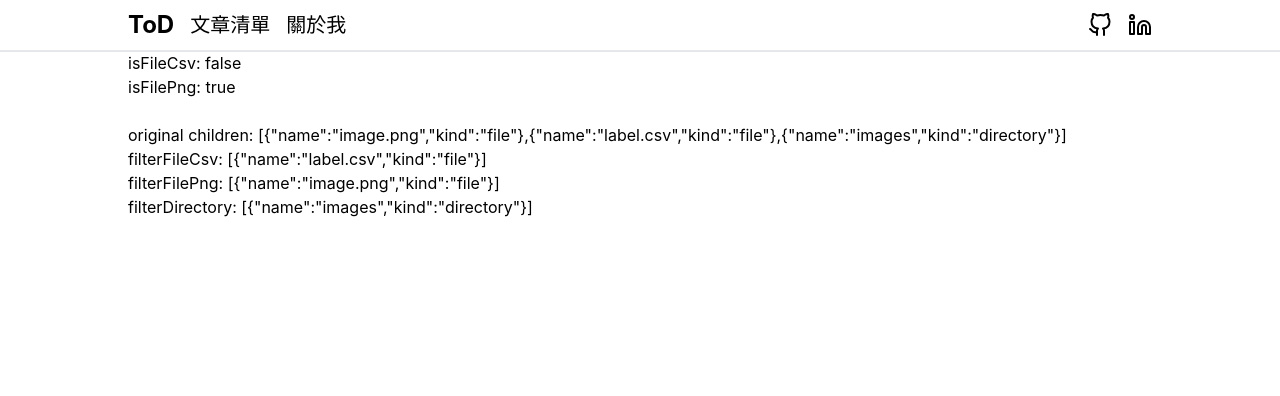
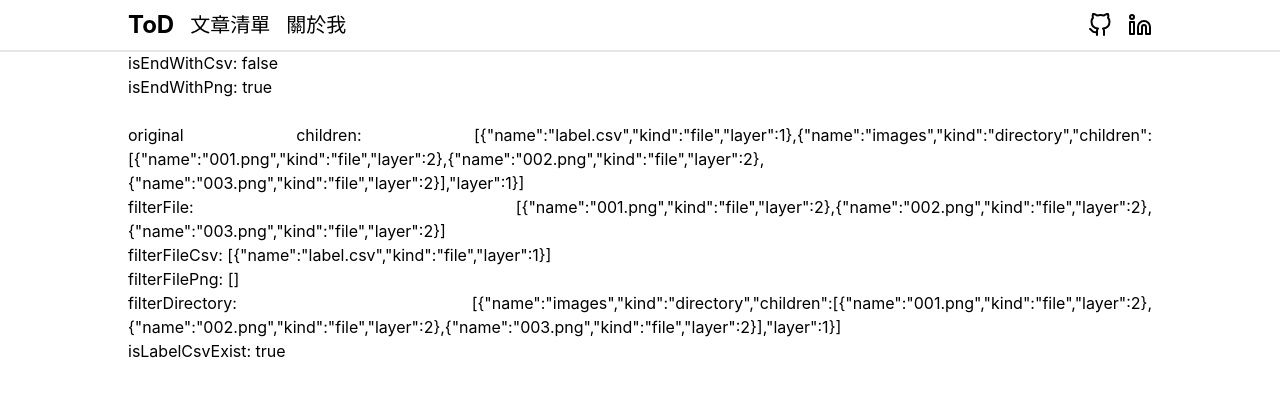
Before and after one commit to renovate-bot/ToDSung-_-tod-blog, a Next.js app: page /FP in a window 1280 px wide. Shown: the top 396 px of the page. Built offline with nearby package versions, Linux system fonts and the light colour scheme; a web font is replaced by a local one.

Commit message:
feat: add some functional programming code day2

```diff
--- a/pages/FP/index.tsx
+++ b/pages/FP/index.tsx
@@ -1,72 +1,122 @@
-import { get } from 'lodash/fp';
 import filter from 'lodash/fp/filter';
 import flow from 'lodash/fp/flow';
+import get from 'lodash/fp/get';
 import isEqual from 'lodash/fp/isEqual';
+import some from 'lodash/fp/some';
 
 const fileName = 'image.png';
 
-const getFileExtension: (fileName: string) => string = fileName =>
-  fileName.split('.').slice(-1)[0];
+const isEndWithCsv: (fileName: string) => boolean = fileName =>
+  fileName.endsWith('.csv');
 
-const isFileCsv = flow([
-  getFileExtension, //
-  isEqual('csv'),
-]);
+const isEndWithPng: (fileName: string) => boolean = fileName =>
+  fileName.endsWith('.png');
 
-const isFilePng = flow([
-  getFileExtension, //
-  isEqual('png'),
-]);
+const isStringFile = isEqual('file');
+const isStringDirectory = isEqual('directory');
 
-const isDirectory = isEqual('directory');
+type directoryObj = {
+  name: string;
+  children?: directoryObj[];
+  kind: string;
+  file?: File | null;
+  layer: number;
+};
 
-const children = [
-  {
-    name: 'image.png',
-    kind: 'file',
-  },
+const directoryStructure: directoryObj = {
+  name: 'root',
+  children: [
     {
       name: 'label.csv',
       kind: 'file',
+      layer: 1,
     },
     {
       name: 'images',
       kind: 'directory',
+      children: [
+        {
+          name: '001.png',
+          kind: 'file',
+          layer: 2,
         },
-];
+        {
+          name: '002.png',
+          kind: 'file',
+          layer: 2,
+        },
+        {
+          name: '003.png',
+          kind: 'file',
+          layer: 2,
+        },
+      ],
+      layer: 1,
+    },
+  ],
+  kind: 'directory',
+  file: null,
+  layer: 0,
+};
+const { children } = directoryStructure;
 
-const filterFileCsv = filter(
+const isFile = flow([
+  get('kind'), //
+  isStringFile,
+]);
+
+const filterFile = filter(isFile);
+
+const isFileCsv: (directory: directoryObj) => boolean = directory =>
   flow([
     get('name'), //
-    isFileCsv,
-  ])
-);
+    isEndWithCsv,
+  ])(directory) && isFile(directory);
+
+const filterFileCsv = filter(isFileCsv);
 
 const filterFilePng = filter(
   flow([
     get('name'), //
-    isFilePng,
+    isEndWithPng,
   ])
 );
 
 const filterDirectory = filter(
   flow([
     get('kind'), //
-    isDirectory,
+    isStringDirectory,
   ])
 );
+
+const isLayer: (layer: number) => Function = layer =>
+  flow([
+    get('layer'), //
+    isEqual(layer),
+  ]);
+
+const isLayer1 = isLayer(1);
+const isLayer2 = isLayer(2);
+
+const isLabelCsvExist = some(isLayer1 && isFileCsv);
 
 const HomeFP = () => {
   return (
     <main className='map__container h-[calc(100vh-3.5rem)] md:h-[calc(100vh-3.25rem)]'>
-      <div>isFileCsv: {`${isFileCsv(fileName)}`}</div>
-      <div>isFilePng: {`${isFilePng(fileName)}`}</div>
+      <div>isEndWithCsv: {`${isEndWithCsv(fileName)}`}</div>
+      <div>isEndWithPng: {`${isEndWithPng(fileName)}`}</div>
       <br />
       <div>original children: {JSON.stringify(children)} </div>
+      <div>
+        filterFile: {`${JSON.stringify(filterFile(children?.[1].children))}`}{' '}
+      </div>
       <div>filterFileCsv: {`${JSON.stringify(filterFileCsv(children))}`}</div>
       <div>filterFilePng: {`${JSON.stringify(filterFilePng(children))}`}</div>
       <div>
         filterDirectory: {`${JSON.stringify(filterDirectory(children))}`}
+      </div>
+      <div>
+        isLabelCsvExist: {`${JSON.stringify(isLabelCsvExist(children))}`}
       </div>
     </main>
   );
```
Lines whose indentation alone changed are shown as unchanged.
